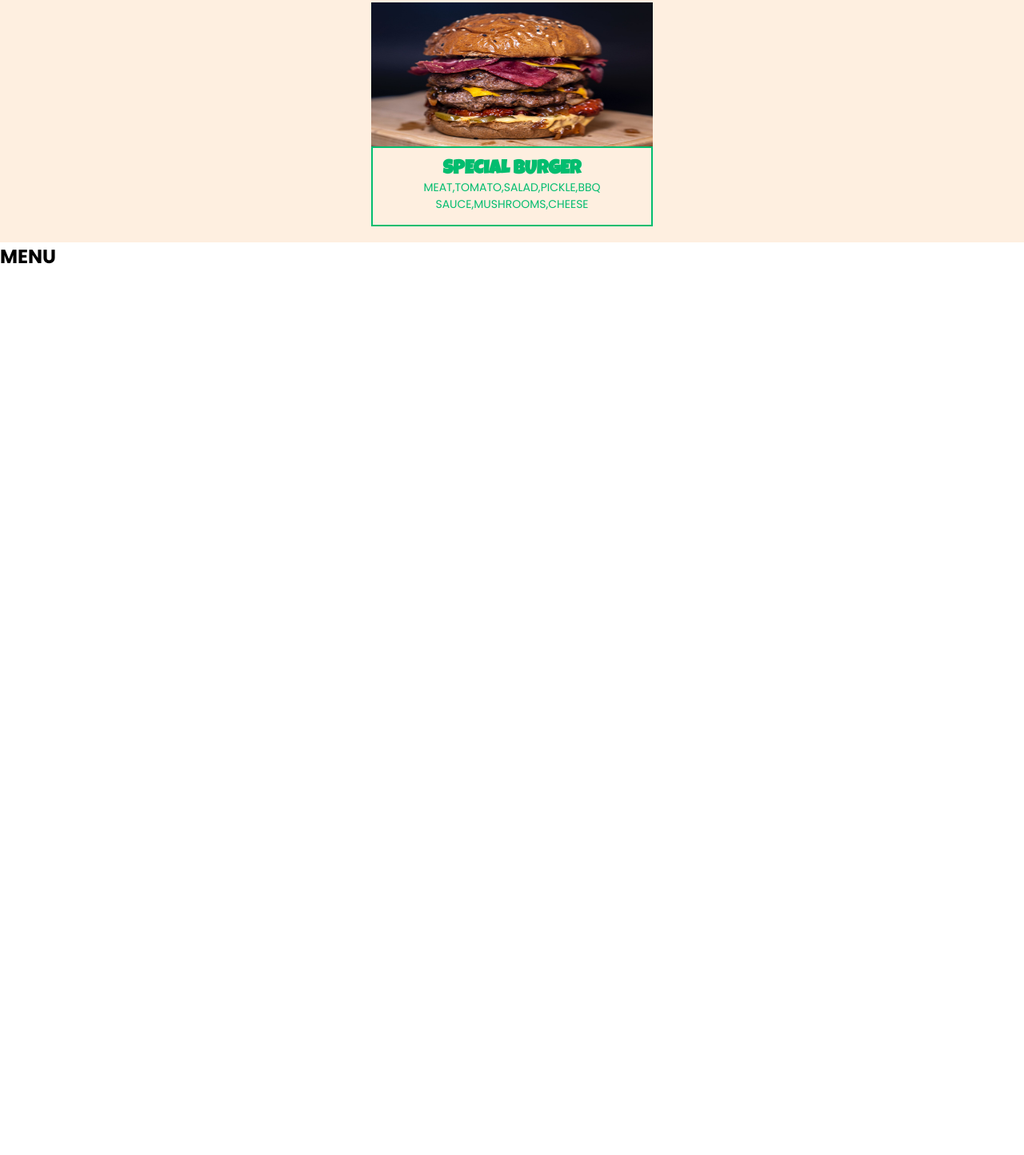
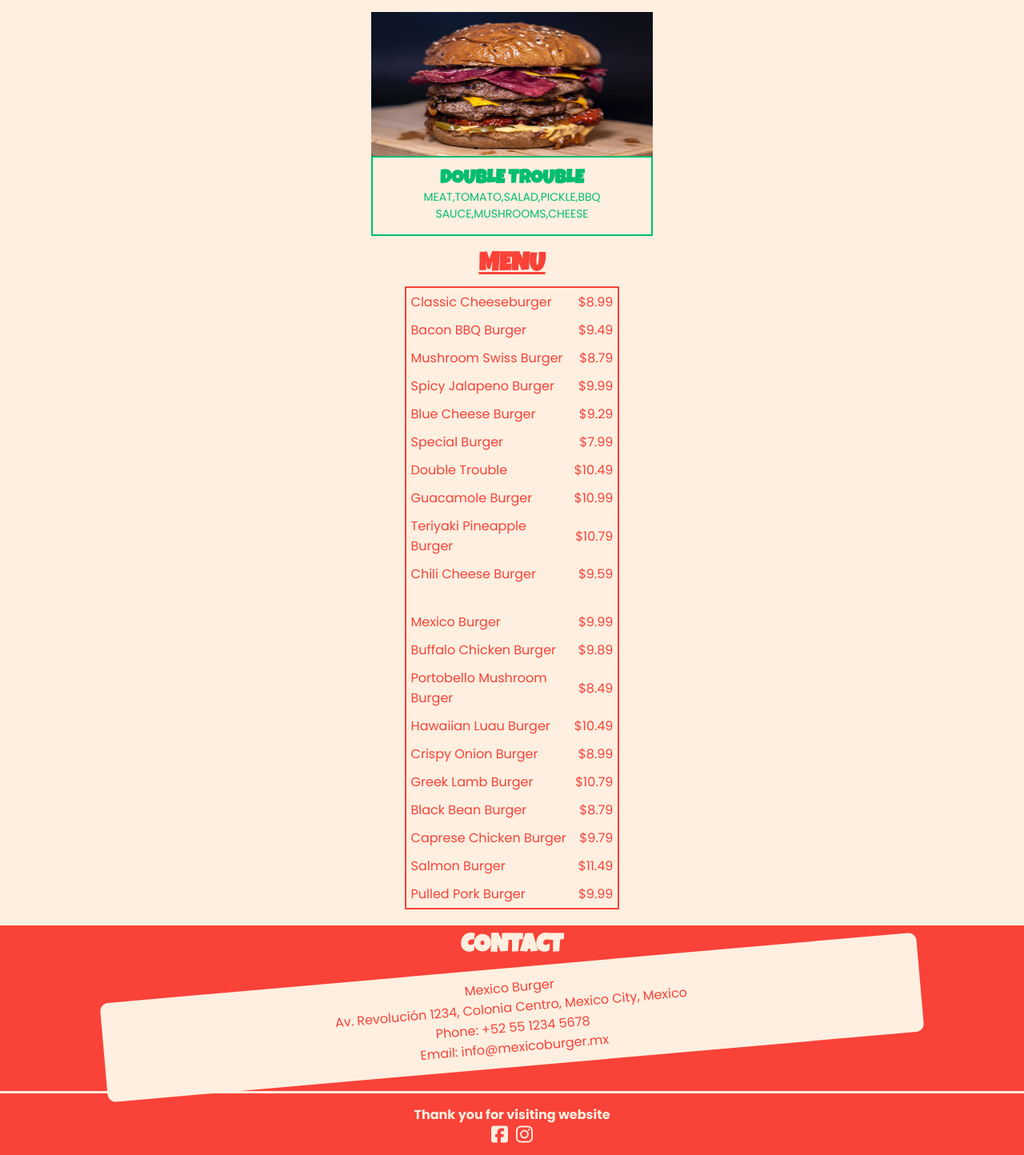
Before and after one commit to seweryngolba/mexico-burgers-website, a plain HTML site: page index.html in a window 1280 px wide. Shown: the part 2559-4003 px from the top of the page at 80% size. Before the commit the page ends 2897 px from the top, so only its background shows below. Drawn offline with Linux system fonts and the light colour scheme.

Commit message:
mobile design done

```diff
--- a/index.html
+++ b/index.html
@@ -72,7 +72,7 @@
         <div class="best-position">
           <img class="best-photo" src="./assets/best2.jpg" />
           <div class="position-describtion describtion-one">
-            <h3 class="position-name burger-one">SPECIAL BURGER</h3>
+            <h3 class="position-name burger-one">MEXICO BURGER</h3>
             <p class="ingredients burger-one">
               MEAT,TOMATO,SALAD,PICKLE,BBQ SAUCE,MUSHROOMS,CHEESE
             </p>
@@ -81,7 +81,7 @@
         <div class="best-position">
           <img class="best-photo" src="./assets/best3.jpg" />
           <div class="position-describtion describtion-two">
-            <h3 class="position-name burger-two">SPECIAL BURGER</h3>
+            <h3 class="position-name burger-two">DOUBLE TROUBLE</h3>
             <p class="ingredients burger-two">
               MEAT,TOMATO,SALAD,PICKLE,BBQ SAUCE,MUSHROOMS,CHEESE
             </p>
@@ -91,7 +91,112 @@
     </section>
     <section class="menu">
       <h2 class="menu-name">MENU</h2>
+      <div class="menu-page">
+        <div class="burger-container">
+          <div class="page-one">
+            <div class="burger-item">
+              <p class="burger-name">Classic Cheeseburger</p>
+              <p class="burger-price">$8.99</p>
+            </div>
+            <div class="burger-item">
+              <p class="burger-name">Bacon BBQ Burger</p>
+              <p class="burger-price">$9.49</p>
+            </div>
+            <div class="burger-item">
+              <p class="burger-name">Mushroom Swiss Burger</p>
+              <p class="burger-price">$8.79</p>
+            </div>
+            <div class="burger-item">
+              <p class="burger-name">Spicy Jalapeno Burger</p>
+              <p class="burger-price">$9.99</p>
+            </div>
+            <div class="burger-item">
+              <p class="burger-name">Blue Cheese Burger</p>
+              <p class="burger-price">$9.29</p>
+            </div>
+            <div class="burger-item">
+              <p class="burger-name">Special Burger</p>
+              <p class="burger-price">$7.99</p>
+            </div>
+            <div class="burger-item">
+              <p class="burger-name">Double Trouble</p>
+              <p class="burger-price">$10.49</p>
+            </div>
+            <div class="burger-item">
+              <p class="burger-name">Guacamole Burger</p>
+              <p class="burger-price">$10.99</p>
+            </div>
+            <div class="burger-item">
+              <p class="burger-name">Teriyaki Pineapple Burger</p>
+              <p class="burger-price">$10.79</p>
+            </div>
+            <div class="burger-item">
+              <p class="burger-name">Chili Cheese Burger</p>
+              <p class="burger-price">$9.59</p>
+            </div>
+          </div>
+          <div class="page-two">
+            <div class="burger-item">
+              <p class="burger-name">Mexico Burger</p>
+              <p class="burger-price">$9.99</p>
+            </div>
+            <div class="burger-item">
+              <p class="burger-name">Buffalo Chicken Burger</p>
+              <p class="burger-price">$9.89</p>
+            </div>
+            <div class="burger-item">
+              <p class="burger-name">Portobello Mushroom Burger</p>
+              <p class="burger-price">$8.49</p>
+            </div>
+            <div class="burger-item">
+              <p class="burger-name">Hawaiian Luau Burger</p>
+              <p class="burger-price">$10.49</p>
+            </div>
+            <div class="burger-item">
+              <p class="burger-name">Crispy Onion Burger</p>
+              <p class="burger-price">$8.99</p>
+            </div>
+            <div class="burger-item">
+              <p class="burger-name">Greek Lamb Burger</p>
+              <p class="burger-price">$10.79</p>
+            </div>
+            <div class="burger-item">
+              <p class="burger-name">Black Bean Burger</p>
+              <p class="burger-price">$8.79</p>
+            </div>
+            <div class="burger-item">
+              <p class="burger-name">Caprese Chicken Burger</p>
+              <p class="burger-price">$9.79</p>
+            </div>
+            <div class="burger-item">
+              <p class="burger-name">Salmon Burger</p>
+              <p class="burger-price">$11.49</p>
+            </div>
+            <div class="burger-item">
+              <p class="burger-name">Pulled Pork Burger</p>
+              <p class="burger-price">$9.99</p>
+            </div>
+          </div>
+        </div>
+      </div>
     </section>
-    <footer></footer>
+    <section class="contact">
+      <h2 class="contact-title">CONTACT</h2>
+      <div class="contact-box">
+        <p class="box-element">Mexico Burger</p>
+        <p class="box-element">
+          Av. Revolución 1234, Colonia Centro, Mexico City, Mexico
+        </p>
+        <p class="box-element">Phone: +52 55 1234 5678</p>
+        <p class="box-element">Email: info@mexicoburger.mx</p>
+      </div>
+    </section>
+    <footer class="footer">
+      <h3 class="footer-text">Thank you for visiting website</h3>
+      <div class="icons">
+        <i class="fa-brands fa-square-facebook foot-icon"></i>
+        <i class="fa-brands fa-instagram foot-icon"></i>
+      </div>
+    </footer>
   </body>
 </html>
--- a/style.css
+++ b/style.css
@@ -166,6 +166,7 @@ body {
   font-weight: bold;
   background-color: var(--accent);
   color: var(--primary);
+  border-bottom: 2px solid var(--secondary);
 }
 
 .bestsellers {
@@ -177,7 +178,7 @@ body {
 }
 
 .bestsellers-name {
-  margin: 10px 0;
+  margin: 20px 0 10px 0;
   padding: 10px 0;
   width: 80%;
   text-align: center;
@@ -248,3 +249,104 @@ body {
   gap: 15px;
   padding: 10px 0 20px 0;
 }
+
+.menu {
+  background: var(--primary);
+  display: flex;
+  align-items: center;
+  flex-direction: column;
+}
+
+.menu-name {
+  font-family: "Luckiest Guy", cursive;
+  font-size: 32px;
+  color: var(--secondary);
+  text-decoration: underline;
+  padding-bottom: 10px;
+}
+
+.menu-page {
+  display: flex;
+  align-items: center;
+  justify-content: center;
+  padding-bottom: 20px;
+}
+
+.burger-container {
+  width: 90%;
+  border: 2px solid var(--secondary);
+  display: flex;
+  flex-direction: column;
+  gap: 25px;
+}
+
+.burger-name,
+.burger-price {
+  color: var(--secondary);
+  padding: 5px 6px;
+}
+
+.burger-item {
+  display: flex;
+  align-items: center;
+  justify-content: space-between;
+}
+
+.contact {
+  background: var(--secondary);
+  display: flex;
+  align-items: center;
+  flex-direction: column;
+  padding-bottom: 30px;
+}
+
+.contact-title {
+  font-family: "Luckiest Guy", cursive;
+  font-size: 32px;
+  color: var(--primary);
+  padding: 10px 0;
+}
+
+.contact-box {
+  width: 80%;
+  background: var(--primary);
+  display: flex;
+  align-items: center;
+  flex-direction: column;
+  text-align: center;
+  padding: 12px;
+  border-radius: 10px;
+  transform: rotate(-5deg);
+}
+
+.box-element {
+  color: var(--secondary);
+}
+
+.footer {
+  width: 100%;
+  height: 80px;
+  display: flex;
+  align-items: center;
+  justify-content: center;
+  flex-direction: column;
+  background: var(--secondary);
+  border-top: 3px solid var(--primary);
+}
+
+.footer-text {
+  font-size: 16px;
+  color: var(--primary);
+}
+
+.icons {
+  display: flex;
+  align-items: center;
+  justify-content: center;
+  gap: 10px;
+}
+
+.foot-icon {
+  font-size: 24px;
+  color: var(--primary);
+}
```
